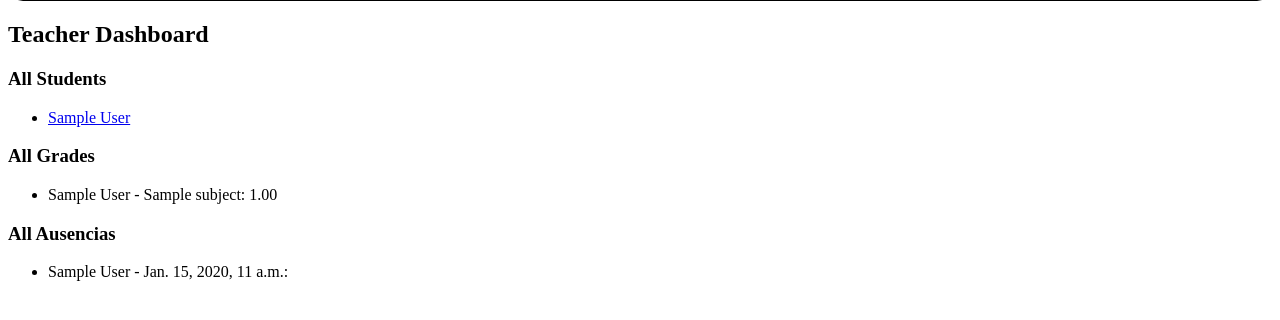
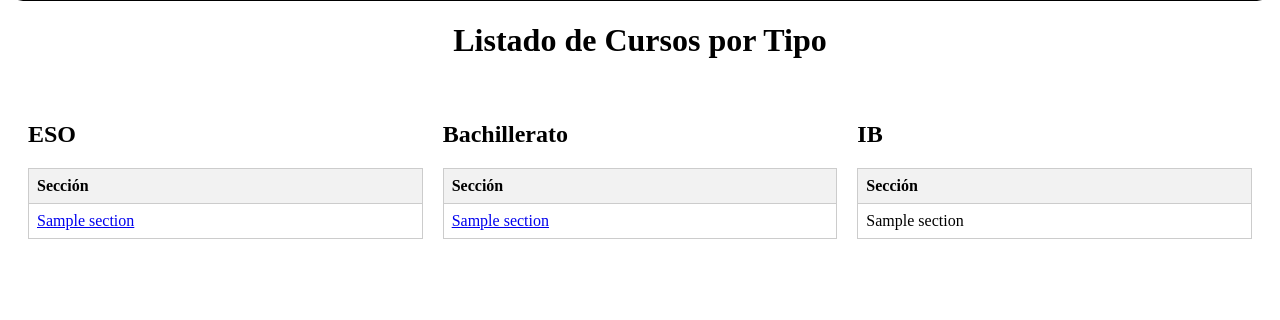
Before and after one commit to Sevthered/TR, a Django app: template mainapp/templates/mainapp/teacher_dashboard.html in a window 1280 px wide. Shown: the part 83-403 px from the top of the page. Run offline with Django 5.2, Linux system fonts and the light colour scheme; tables that the repository leaves empty hold one stand-in row (values such as "Sample post"); the template is opened without the code that fills it: values that come from a table or form of the project are taken from there, most other values are stand-ins (such as "Sample title", 1, 10 or a date in 2020).

Commit message:
Correcion modelo de datos y Creacion de Dashboard Profesores y Dashboard Clase

```diff
--- a/mainapp/admin.py
+++ b/mainapp/admin.py
@@ -1,5 +1,5 @@
 from django.contrib import admin
-from .models import Students, Profile, Course, Teachers, Subjects, Grade, Ausencias, Trimester
+from .models import Students, Profile, Course, Teachers, Subjects, Grade, Ausencias, Trimester, Subjects_Courses
 
 admin.site.register(Students)
 admin.site.register(Profile)
@@ -7,5 +7,6 @@
 admin.site.register(Teachers)
 admin.site.register(Grade)
 admin.site.register(Ausencias)
+admin.site.register(Subjects_Courses)
 admin.site.register(Subjects)
 admin.site.register(Trimester)
--- a/mainapp/forms.py
+++ b/mainapp/forms.py
@@ -9,7 +9,7 @@
 class GradeForm(forms.ModelForm):
     class Meta:
         model = Grade
-        fields = ['student', 'subject', 'teacher',
+        fields = ['student', 'subject', 'grade_type_number', 'grade_type',
                   'trimester', 'grade', 'comments']
         widgets = {
             'comments': forms.Textarea(attrs={'rows': 3}),
--- a/mainapp/models.py
+++ b/mainapp/models.py
@@ -39,6 +39,8 @@
     CourseID = models.AutoField(primary_key=True)
     Tipo = models.CharField(max_length=20, choices=COURSE_TYPE_CHOICES)
     Section = models.CharField(max_length=2)
+    school_year = models.CharField(
+        max_length=9, help_text="Año escolar: '2023-2024'")
 
     def __str__(self):
         return f"{self.Tipo} {self.Section}"
@@ -52,6 +54,17 @@
         return self.Name
 
 
+class Subjects_Courses(models.Model):
+    subject = models.ForeignKey('Subjects', on_delete=models.CASCADE)
+    teacher = models.ForeignKey('Teachers', on_delete=models.CASCADE)
+    course = models.ForeignKey('Course', on_delete=models.CASCADE)
+    trimester = models.ForeignKey('Trimester', on_delete=models.CASCADE)
+    students = models.ManyToManyField('Students')
+
+    def __str__(self):
+        return f"{self.subject} - {self.teacher} ({self.course})"
+
+
 class Subjects(models.Model):
     SubjectID = models.AutoField(primary_key=True)
     Name = models.CharField(max_length=50)
@@ -61,8 +74,13 @@
 
 
 class Trimester(models.Model):
+    NAME_CHOICES = [
+        (1, "First"),
+        (2, "Second"),
+        (3, "Third"),
+    ]
     TrimesterID = models.AutoField(primary_key=True)
-    Name = models.CharField(max_length=20)
+    Name = models.IntegerField(choices=NAME_CHOICES)
     school_year = models.CharField(
         max_length=9, help_text="Año escolar: '2023-2024'")
 
@@ -81,7 +99,6 @@
 
     student = models.ForeignKey(Students, on_delete=models.CASCADE)
     subject = models.ForeignKey(Subjects, on_delete=models.CASCADE)
-    teacher = models.ForeignKey(Teachers, on_delete=models.SET_NULL, null=True)
     trimester = models.ForeignKey(Trimester, on_delete=models.CASCADE)
     grade = models.DecimalField(max_digits=4, decimal_places=2, validators=[
                                 MinValueValidator(0), MaxValueValidator(10)])
@@ -107,7 +124,6 @@
     subject = models.ForeignKey(Subjects, on_delete=models.CASCADE)
     trimester = models.ForeignKey(
         Trimester, on_delete=models.CASCADE)
-    teacher = models.ForeignKey(Teachers, on_delete=models.SET_NULL, null=True)
     Tipo = models.CharField(max_length=20, choices=AUSENCIAS_TYPE_CHOICES)
     date_time = models.DateTimeField(default=timezone.now)
 
--- a/mainapp/templates/mainapp/teacher_dashboard.html
+++ b/mainapp/templates/mainapp/teacher_dashboard.html
@@ -3,31 +3,104 @@
 {% block page_title %}
 Teacher Dashboard
 {% endblock page_title %}
+{% block styles %}
+<style>
+        /* CSS for the 3-column layout using Flexbox */
+        .container {
+            display: flex; /* Enables flex context for children */
+            gap: 20px; /* Space between columns */
+            padding: 20px;
+        }
+
+        .column {
+            flex: 1; /* Makes each column grow equally to fill the space */
+            min-width: 300px; /* Minimum width to prevent crushing on small screens */
+        }
+
+        /* Basic table styling */
+        .course-table {
+            width: 100%;
+            border-collapse: collapse;
+            margin-top: 10px;
+        }
+
+        .course-table th, .course-table td {
+            border: 1px solid #ccc;
+            padding: 8px;
+            text-align: left;
+        }
+
+        .course-table th {
+            background-color: #f2f2f2;
+        }
+
+        /* Media query to stack columns on very small screens */
+        @media (max-width: 1000px) {
+            .container {
+                flex-direction: column; /* Stack columns vertically */
+            }
+        }
+    </style>
+{% endblock styles %}
 {% block content %}
 {% include "navbar.html" %}
-<h2>Teacher Dashboard</h2>
-<div>
-    <h3>All Students</h3>
-    <ul>
-        {% for student in students%}
-        <li><a href="{% url 'student_dashboard_content' student.StudentID %}">{{ student.Name }} {{ student.First_Surname }} {{ student.Last_Surname }}</a></li>
+<h1 style="text-align: center;">Listado de Cursos por Tipo</h1>
+
+    <div class="container">
+
+        <div class="column">
+            <h2>ESO</h2>
+            <table class="course-table">
+                <thead>
+                    <tr><th>Sección</th></tr>
+                </thead>
+                <tbody>
+                    {% for course in eso_courses %}
+                    <tr>
+                        <td><a href="{% url 'class_dashboard' course.CourseID %}">{{ course.Section }}</a></td>
+                    </tr>
+                    {% empty %}
+                    <tr><td colspan="2">No hay cursos de ESO.</td></tr>
                     {% endfor %}
-    </ul>
+                </tbody>
+            </table>
         </div>
-<div>
-    <h3>All Grades</h3>
-    <ul>
-        {% for grade in grades %}
-        <li>{{ grade.student.Name }} - {{ grade.subject.Name }}: {{ grade.grade }}</li>
+
+        <div class="column">
+            <h2>Bachillerato</h2>
+            <table class="course-table">
+                <thead>
+                    <tr><th>Sección</th></tr>
+                </thead>
+                <tbody>
+                    {% for course in bachillerato_courses %}
+                    <tr>
+                        <td><a href="{% url 'class_dashboard' course.CourseID %}">{{ course.Section }}</a></td>
+                    </tr>
+                    {% empty %}
+                    <tr><td colspan="2">No hay cursos de Bachillerato.</td></tr>
                     {% endfor %}
-    </ul>
+                </tbody>
+            </table>
         </div>
-<div>
-    <h3>All Ausencias</h3>
-    <ul>
-        {% for ausencia in ausencias %}
-        <li>{{ ausencia.student.Name }} - {{ ausencia.date_time }}: {{ ausencia.reason }}</li>
+
+        <div class="column">
+            <h2>IB</h2>
+            <table class="course-table">
+                <thead>
+                    <tr><th>Sección</th></tr>
+                </thead>
+                <tbody>
+                    {% for course in ib_courses %}
+                    <tr>
+                        <td>{{ course.Section }}</td>
+                    </tr>
+                    {% empty %}
+                    <tr><td colspan="2">No hay cursos IB.</td></tr>
                     {% endfor %}
-    </ul>
+                </tbody>
+            </table>
+        </div>
+
     </div>
 {% endblock %}
--- a/mainapp/urls.py
+++ b/mainapp/urls.py
@@ -17,4 +17,6 @@
         views.student_dashboard_content,
         name='student_dashboard_content'
     ),
+    path('class/<int:course_id>/dashboard/',
+         views.class_dashboard, name='class_dashboard'),
 ]
--- a/templates/base.html
+++ b/templates/base.html
@@ -8,6 +8,9 @@
 
     {% endblock page_title %}
     </title>
+    {% block styles %}
+
+    {% endblock styles %}
 </head>
 <body>
     {% block content %}
```
Also changed, not shown: mainapp/templates/mainapp/class_dashboard.html (added, +35 -0 lines), mainapp/views.py (+50 -1 lines), mainapp/migrations/0001_initial.py, mainapp/migrations/0002_alter_grade_unique_together_grade_grade_type_number_and_more.py (deleted). Lines whose indentation alone changed are shown as unchanged.
